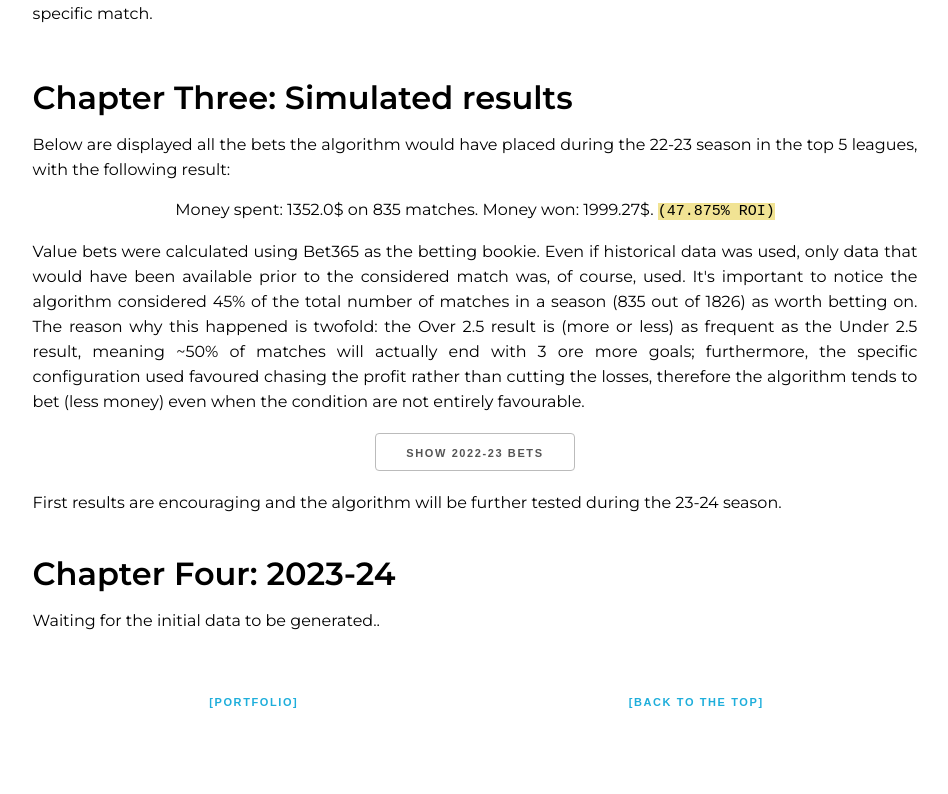
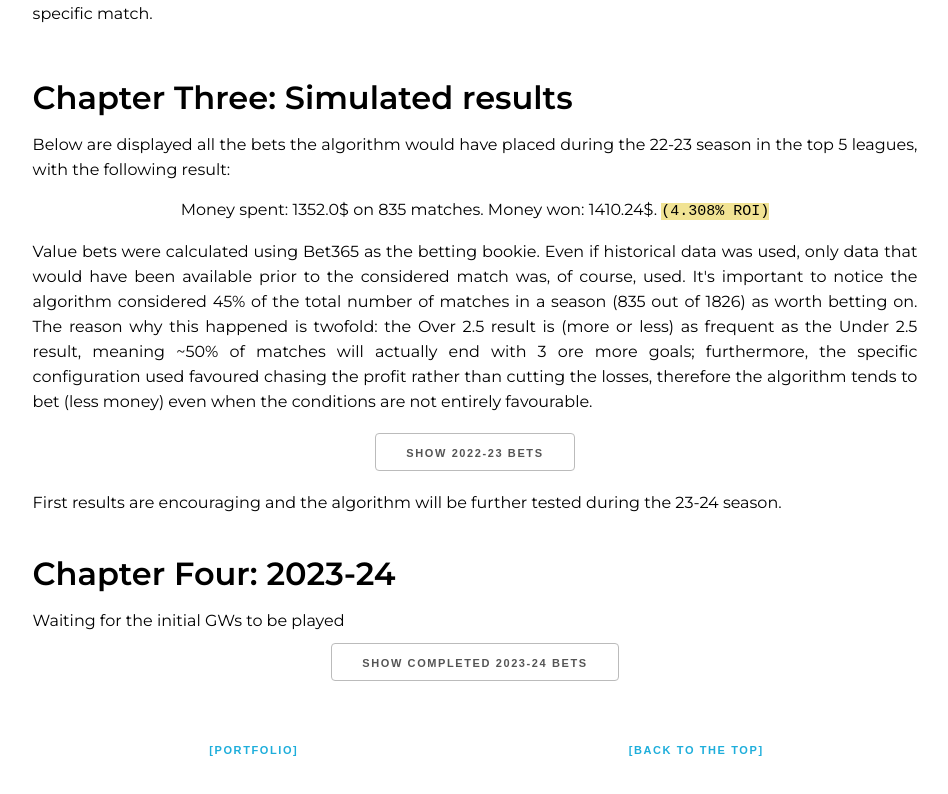
Before and after one commit to francescozonaro/francescozonaro.github.io, a React (Vite) app: page /#/betting in a window 1280 px wide. Shown: the part 2809-3603 px from the top of the page, without its empty margins (165-1113 px from the left). Before the commit the page ends 3569 px from the top, so only its background shows below. Built offline with nearby package versions, Linux system fonts and the light colour scheme; no server answers.

Commit message:
fixed simulation data

```diff
--- a/src/ProjectBetting.css
+++ b/src/ProjectBetting.css
@@ -47,7 +47,7 @@ button {
 }
 
 #table-wrapper table {
-  margin-top: 50px;
+  margin-top: 20px;
   margin-bottom: 50px;
   margin-left: auto;
   margin-right: auto;
--- a/src/ProjectBetting.jsx
+++ b/src/ProjectBetting.jsx
@@ -1,7 +1,7 @@
 import "./ProjectBetting.css";
 
 import axios from "axios";
-import React, { useEffect } from "react";
+import React, { useState, useEffect } from "react";
 import { useNavigate } from "react-router-dom";
 
 function ProjectBetting() {
@@ -107,11 +107,34 @@ function ProjectBetting() {
     );
 
     fetchDataAndGenerateTable(
+      "https://e3exeuwqd3fdztghs3u6x4wtsi0qyqen.lambda-url.us-east-1.on.aws/api/getCompleted2324Bets",
+      "bets-container-completed",
+      "pagination-container-completed",
+      true
+    );
+
+    fetchDataAndGenerateTable(
       "https://e3exeuwqd3fdztghs3u6x4wtsi0qyqen.lambda-url.us-east-1.on.aws/api/getTestingBets",
       "bets-container-completed-testing",
       "pagination-container-testing",
       true
     );
+  }, []);
+
+  const [loadingText, setLoadingText] = useState(
+    "Waiting for the initial GWs to be played"
+  );
+
+  useEffect(() => {
+    const timer = setInterval(() => {
+      setLoadingText((prevText) =>
+        prevText.endsWith("...") ? prevText.slice(0, -3) : `${prevText}.`
+      );
+    }, 700);
+
+    return () => {
+      clearInterval(timer);
+    };
   }, []);
 
   function toggleTestingBets() {
@@ -126,10 +149,28 @@ function ProjectBetting() {
     }
   }
 
+  function toggleCompletedBets() {
+    var content = document.getElementById("bets-container-completed");
+    var pagination = document.getElementById("pagination-container-completed");
+    if (content.style.display === "none") {
+      content.style.display = "block";
+      pagination.style.display = "block";
+    } else {
+      content.style.display = "none";
+      pagination.style.display = "none";
+    }
+  }
+
   function scrollToTop() {
-    var content = document.getElementById("bets-container-completed-testing");
-    if (!(content.style.display === "none")) {
+    var content_testing = document.getElementById(
+      "bets-container-completed-testing"
+    );
+    var content_completed = document.getElementById("bets-container-completed");
+    if (!(content_testing.style.display === "none")) {
       toggleTestingBets();
+    }
+    if (!(content_completed.style.display === "none")) {
+      toggleCompletedBets();
     }
     setTimeout(function () {
       window.scrollTo({ top: 0, behavior: "smooth" });
@@ -305,8 +346,8 @@ function ProjectBetting() {
           during the 22-23 season in the top 5 leagues, with the following
           result:
           <center style={{ marginTop: "15px", marginBottom: "15px" }}>
-            Money spent: 1352.0$ on 835 matches. Money won: 1999.27$.{" "}
-            <code>(47.875% ROI)</code>
+            Money spent: 1352.0$ on 835 matches. Money won: 1410.24$.{" "}
+            <code>(4.308% ROI)</code>
           </center>
           Value bets were calculated using Bet365 as the betting bookie. Even if
           historical data was used, only data that would have been available
@@ -317,7 +358,7 @@ function ProjectBetting() {
           as the Under 2.5 result, meaning ~50% of matches will actually end
           with 3 ore more goals; furthermore, the specific configuration used
           favoured chasing the profit rather than cutting the losses, therefore
-          the algorithm tends to bet (less money) even when the condition are
+          the algorithm tends to bet (less money) even when the conditions are
           not entirely favourable.
         </div>
 
@@ -332,7 +373,7 @@ function ProjectBetting() {
         </button>
         <div
           id="pagination-container-testing"
-          style={{ display: "none", marginTop: "40px" }}
+          style={{ display: "none", marginTop: "20px" }}
         ></div>
         <div id="table-wrapper">
           <div
@@ -347,12 +388,26 @@ function ProjectBetting() {
           <br></br>
           <br></br>
           <h1>Chapter Four: 2023-24</h1>
-          Waiting for the initial data to be generated..
+          <span>{loadingText}</span>
         </div>
 
-        <div id="pagination-container" style={{ marginTop: "40px" }}></div>
+        <div id="pagination-container" style={{ marginTop: "10px" }}></div>
         <div id="table-wrapper">
           <div id="bets-container-live"></div>
+        </div>
+        <button
+          type="button"
+          id="collapse-past-bets"
+          onClick={() => toggleCompletedBets()}
+        >
+          Show completed 2023-24 bets
+        </button>
+        <div
+          id="pagination-container-completed"
+          style={{ display: "none", marginTop: "30px" }}
+        ></div>
+        <div id="table-wrapper">
+          <div id="bets-container-completed" style={{ display: "none" }}></div>
         </div>
       </div>
 
```
